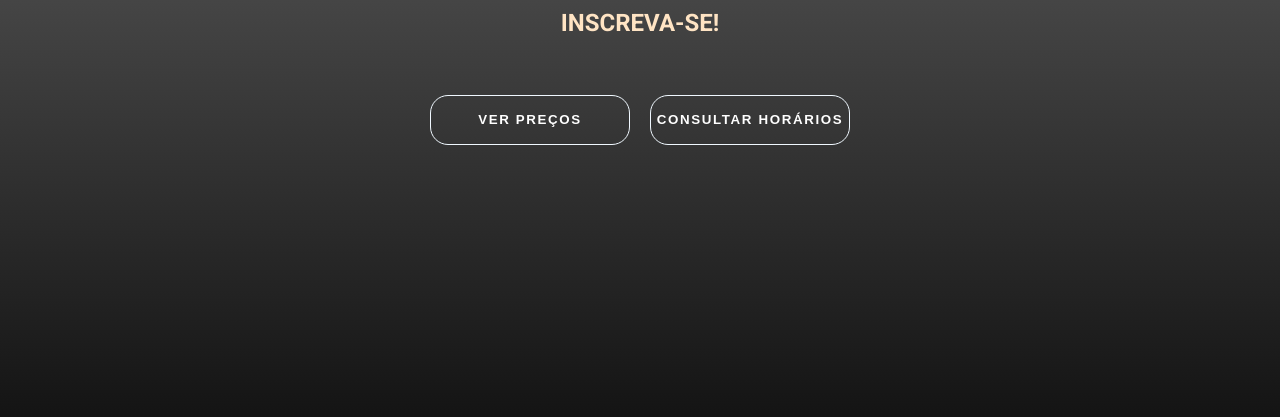
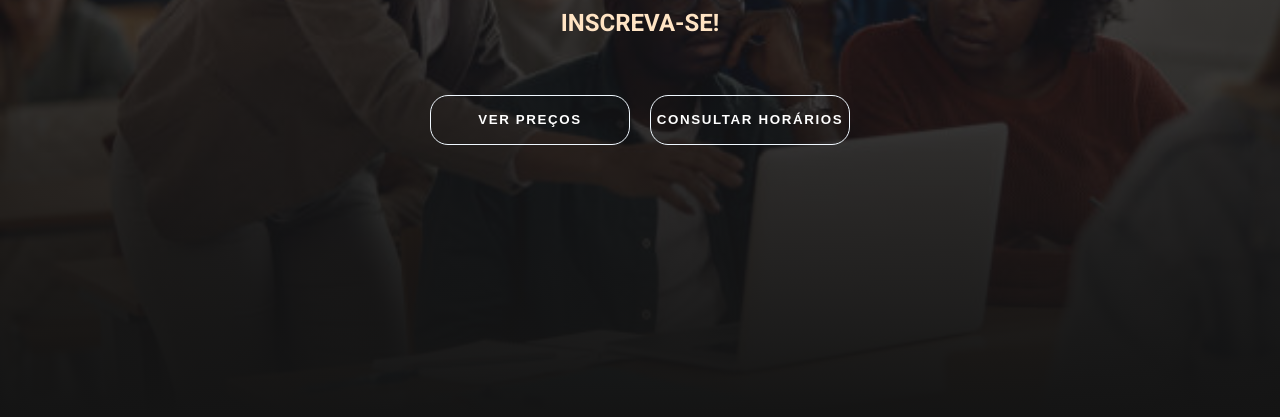
Before and after one commit to hortty/Landing-Page-English-Course, a plain HTML site: page docs/index.html in a window 1280 px wide. Shown: the part 383-800 px from the top of the page. Drawn offline with Linux system fonts and the light colour scheme; the site is published under a folder, as on GitHub Pages, so addresses that start at the root find nothing.

Commit message:
landing page EnglishClasses

```diff
--- a/docs/style.css
+++ b/docs/style.css
@@ -17,7 +17,7 @@ html {
 }
 
 body {
-    background: linear-gradient(rgba(20,20,20,0.6),rgba(20,20,20,1)), url(/img/img1.jpg); /* gradiente */
+    background: linear-gradient(rgba(20,20,20,0.6),rgba(20,20,20,1)), url(img/img1.jpg); /* gradiente */
     background-position: center center;
     background-size: cover;
     background-position-y: 0px;
```
